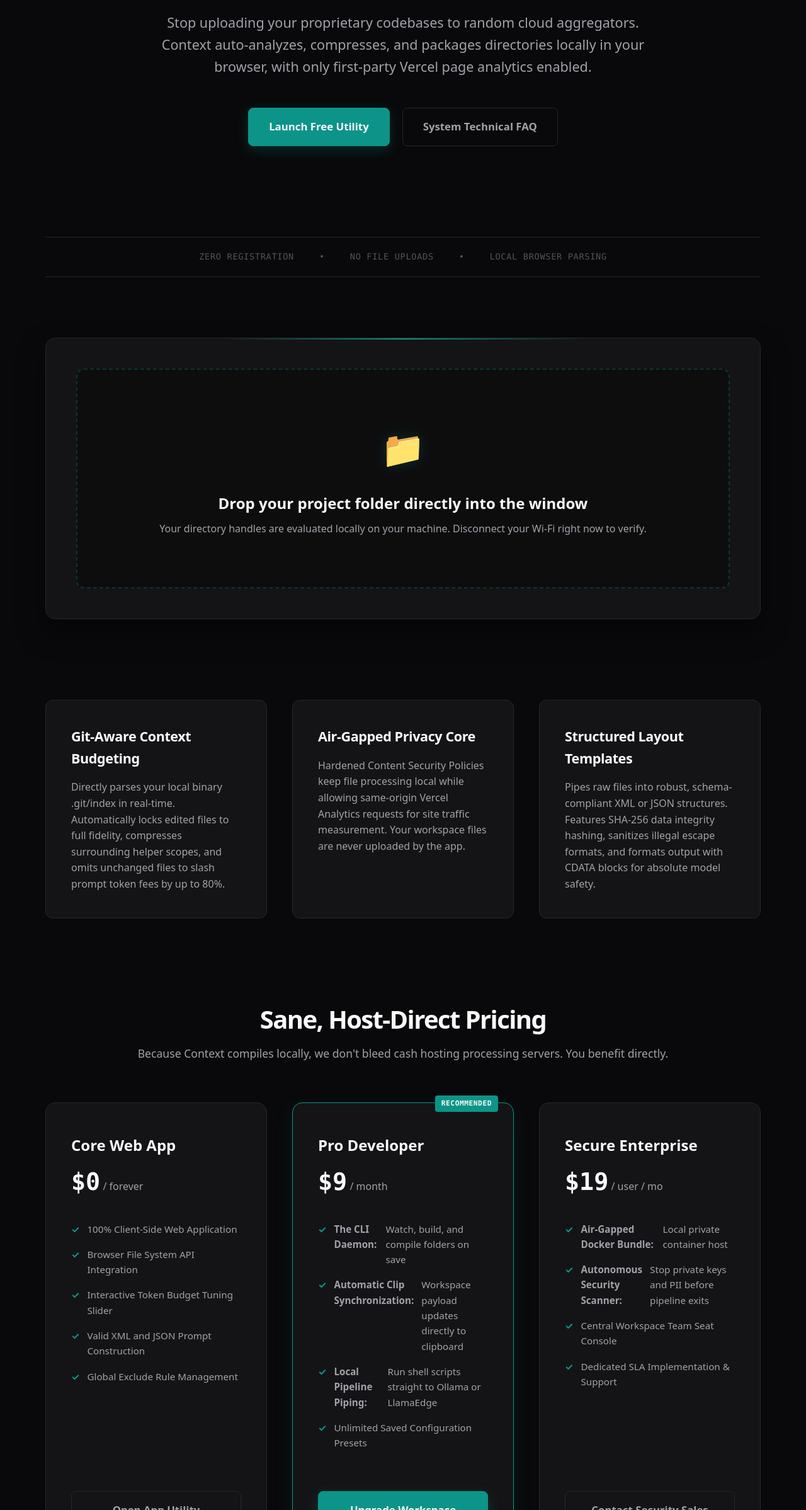
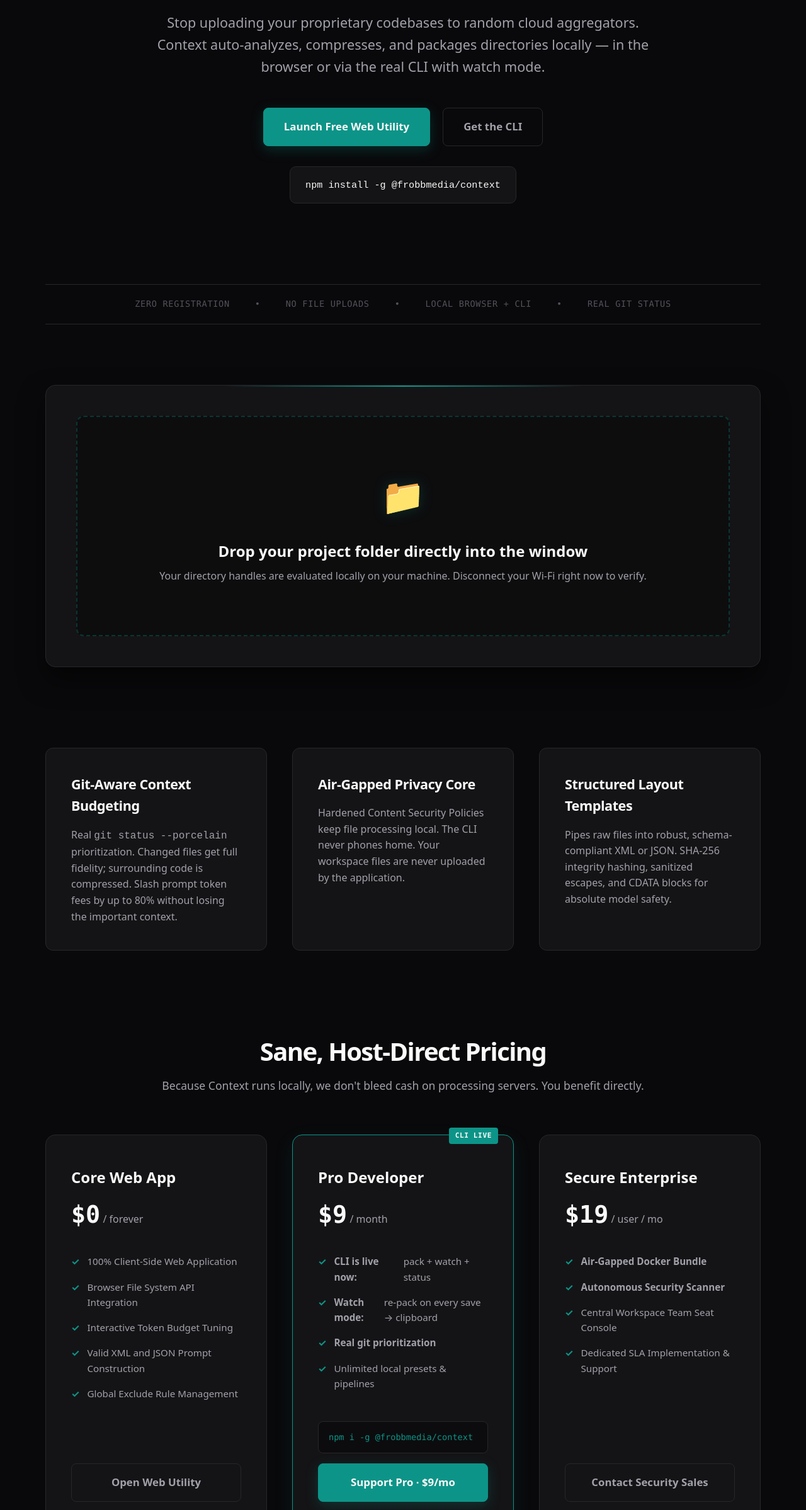
Before and after one commit to frobbmedia-creator/Context, a website: page outputs/context/index.html in a window 1280 px wide. Shown: the part 403-2800 px from the top of the page at 63% size. Drawn offline with Linux system fonts and the light colour scheme.

Commit message:
Landing page update: CLI is live. Hero + Pro card now show real install command. Badge, trust ribbon, FAQ and feature copy updated for v0.2.1.

```diff
--- a/outputs/context/index.html
+++ b/outputs/context/index.html
@@ -4,7 +4,7 @@
   <meta charset="UTF-8">
   <meta name="viewport" content="width=device-width, initial-scale=1.0">
   <title>CONTEXT — Local-First, Git-Aware Workspace Compressor for LLMs</title>
-  <meta name="description" content="Structure, compress, and package local code directories into beautiful, LLM-ready XML/JSON prompt bundles with absolute, air-gapped security.">
+  <meta name="description" content="Structure, compress, and package local code directories into beautiful, LLM-ready XML/JSON prompt bundles with absolute, air-gapped security. Free browser utility + real CLI with watch mode.">
   <meta http-equiv="Content-Security-Policy" content="default-src 'self'; script-src 'self' 'unsafe-inline'; connect-src 'self'; style-src 'self' 'unsafe-inline'; img-src 'self' data:; object-src 'none';">
   <script defer src="/_vercel/insights/script.js"></script>
   <style>
@@ -24,76 +24,71 @@
     body { background-color: var(--bg-main); color: var(--text-primary); font-family: var(--font-sans); line-height: 1.6; -webkit-font-smoothing: antialiased; }
     .container { max-width: 1200px; margin: 0 auto; padding: 0 2rem; }
 
-    /* Premium Header and Bold Brand Presentation */
     header { border-bottom: 1px solid var(--border-color); padding: 2rem 0; background: rgba(9, 9, 11, 0.5); backdrop-filter: blur(8px); }
     .header-nav { display: flex; justify-content: space-between; align-items: center; }
 
-    /* Giant, Premium Brand Identity */
     .brand { display: flex; align-items: center; gap: 1rem; text-decoration: none; color: var(--text-primary); }
     .brand-logo {
-      display: flex;
-      align-items: center;
-      justify-content: center;
-      font-family: var(--font-mono);
-      font-weight: 900;
-      font-size: 1.6rem;
-      color: var(--text-primary);
-      background: linear-gradient(135deg, #18181b 0%, #09090b 100%);
-      border: 2px solid var(--teal-accent);
-      border-radius: 8px;
-      width: 48px;
-      height: 48px;
+      display: flex; align-items: center; justify-content: center;
+      font-family: var(--font-mono); font-weight: 900; font-size: 1.6rem;
+      color: var(--text-primary); background: linear-gradient(135deg, #18181b 0%, #09090b 100%);
+      border: 2px solid var(--teal-accent); border-radius: 8px; width: 48px; height: 48px;
       box-shadow: 0 0 15px var(--teal-glow);
     }
     .brand-name { font-weight: 900; font-size: 2.2rem; letter-spacing: -0.05em; text-transform: uppercase; background: linear-gradient(180deg, #ffffff 30%, #a1a1aa 100%); -webkit-background-clip: text; -webkit-text-fill-color: transparent; }
 
     .security-badge { display: inline-flex; align-items: center; gap: 0.5rem; background: rgba(13, 148, 136, 0.08); border: 1px solid rgba(13, 148, 136, 0.25); padding: 0.5rem 1rem; border-radius: 6px; font-family: var(--font-mono); font-size: 0.8rem; color: var(--teal-accent); font-weight: 600; }
 
-    /* Hero Section */
     .hero { padding: 8rem 0 5rem 0; text-align: center; }
     .hero h1 { font-size: 4.2rem; font-weight: 900; letter-spacing: -0.05em; line-height: 1.05; margin-bottom: 2rem; background: linear-gradient(180deg, #ffffff 0%, #a1a1aa 100%); -webkit-background-clip: text; -webkit-text-fill-color: transparent; }
     .hero p { font-size: 1.35rem; color: var(--text-secondary); max-width: 800px; margin: 0 auto 3rem auto; font-weight: 400; }
 
-    /* Call to Action Controls */
-    .cta-group { display: flex; justify-content: center; gap: 1.25rem; margin-bottom: 4rem; }
+    .cta-group { display: flex; justify-content: center; gap: 1.25rem; margin-bottom: 2rem; flex-wrap: wrap; }
     .btn { display: inline-flex; align-items: center; justify-content: center; padding: 1rem 2rem; border-radius: 8px; font-weight: 700; font-size: 1.05rem; text-decoration: none; transition: all 0.2s cubic-bezier(0.16, 1, 0.3, 1); cursor: pointer; }
     .btn-primary { background-color: var(--teal-accent); color: var(--text-primary); border: 1px solid var(--teal-accent); box-shadow: 0 6px 20px var(--teal-glow); }
     .btn-primary:hover { background-color: #115e59; transform: translateY(-2px); box-shadow: 0 8px 25px rgba(13, 148, 136, 0.4); }
     .btn-secondary { background-color: transparent; color: var(--text-secondary); border: 1px solid var(--border-color); }
     .btn-secondary:hover { border-color: var(--teal-accent); color: var(--text-primary); transform: translateY(-2px); }
 
-    /* Trust Ribbon */
-    .trust-ribbon { display: flex; justify-content: center; gap: 2.5rem; font-family: var(--font-mono); font-size: 0.85rem; color: var(--text-muted); border-top: 1px solid var(--border-color); border-bottom: 1px solid var(--border-color); padding: 1.25rem 0; margin-bottom: 6rem; text-transform: uppercase; letter-spacing: 0.05em; }
+    .cli-install {
+      display: inline-block; margin: 0 auto 3rem; background: var(--bg-panel); border: 1px solid var(--border-color);
+      border-radius: 10px; padding: 1rem 1.5rem; font-family: var(--font-mono); font-size: 0.95rem; color: var(--teal-accent);
+    }
+    .cli-install code { color: var(--text-primary); }
 
-    /* Drag & Drop Visual Terminal Window */
+    .trust-ribbon { display: flex; justify-content: center; gap: 2.5rem; font-family: var(--font-mono); font-size: 0.85rem; color: var(--text-muted); border-top: 1px solid var(--border-color); border-bottom: 1px solid var(--border-color); padding: 1.25rem 0; margin-bottom: 6rem; text-transform: uppercase; letter-spacing: 0.05em; flex-wrap: wrap; }
+
     .app-preview-container { background-color: var(--bg-panel); border: 1px solid var(--border-color); border-radius: 16px; padding: 3rem; text-align: center; margin-bottom: 8rem; position: relative; overflow: hidden; box-shadow: 0 20px 40px rgba(0,0,0,0.5); }
     .app-preview-container::before { content: ''; position: absolute; top: 0; left: 50%; transform: translateX(-50%); width: 50%; height: 2px; background: linear-gradient(90deg, transparent, var(--teal-accent), transparent); }
     .dropzone-placeholder { border: 2px dashed rgba(13, 148, 136, 0.3); border-radius: 12px; padding: 5rem 2rem; background-color: rgba(9, 9, 11, 0.6); transition: all 0.25s ease; cursor: pointer; }
     .dropzone-placeholder:hover { border-color: var(--teal-accent); background-color: rgba(13, 148, 136, 0.03); box-shadow: inset 0 0 20px rgba(13, 148, 136, 0.05); }
     .dropzone-icon { font-size: 3.5rem; margin-bottom: 1.5rem; filter: drop-shadow(0 0 10px var(--teal-glow)); }
 
-    /* Core Value Pillars */
     .features-grid { display: grid; grid-template-columns: repeat(3, 1fr); gap: 2.5rem; margin-bottom: 8rem; }
     .feature-card { background-color: var(--bg-panel); border: 1px solid var(--border-color); border-radius: 12px; padding: 2.5rem; transition: border-color 0.2s ease; }
     .feature-card:hover { border-color: rgba(13, 148, 136, 0.4); }
     .feature-card h3 { font-size: 1.35rem; margin-bottom: 1rem; color: var(--text-primary); font-weight: 800; letter-spacing: -0.02em; }
     .feature-card p { color: var(--text-secondary); font-size: 1rem; line-height: 1.6; }
 
-    /* Pricing Structures */
     .pricing-section { text-align: center; margin-bottom: 8rem; }
     .pricing-section h2 { font-size: 2.5rem; font-weight: 900; letter-spacing: -0.04em; }
     .pricing-grid { display: grid; grid-template-columns: repeat(3, 1fr); gap: 2.5rem; margin-top: 4rem; text-align: left; }
     .pricing-card { background-color: var(--bg-panel); border: 1px solid var(--border-color); border-radius: 16px; padding: 3rem 2.5rem; display: flex; flex-direction: column; position: relative; }
     .pricing-card.premium { border-color: var(--teal-accent); box-shadow: 0 10px 30px rgba(13, 148, 136, 0.12); }
-    .pricing-card.premium::after { content: 'RECOMMENDED'; position: absolute; top: -12px; right: 24px; background-color: var(--teal-accent); color: var(--text-primary); font-family: var(--font-mono); font-size: 0.7rem; font-weight: 800; padding: 4px 10px; border-radius: 4px; letter-spacing: 0.05em; }
+    .pricing-card.premium::after { content: 'CLI LIVE'; position: absolute; top: -12px; right: 24px; background-color: var(--teal-accent); color: var(--text-primary); font-family: var(--font-mono); font-size: 0.7rem; font-weight: 800; padding: 4px 10px; border-radius: 4px; letter-spacing: 0.05em; }
     .pricing-card h3 { font-size: 1.5rem; margin-bottom: 0.5rem; font-weight: 800; }
     .price { font-size: 2.4rem; font-weight: 900; margin-bottom: 2rem; color: var(--text-primary); font-family: var(--font-mono); }
     .price span { font-size: 1rem; font-weight: 400; color: var(--text-secondary); font-family: var(--font-sans); }
-    .pricing-features { list-style-type: none; margin-bottom: 3rem; flex-grow: 1; }
+    .pricing-features { list-style-type: none; margin-bottom: 2rem; flex-grow: 1; }
     .pricing-features li { font-size: 0.95rem; color: var(--text-secondary); margin-bottom: 1rem; display: flex; align-items: flex-start; gap: 0.75rem; }
     .pricing-features li::before { content: "✓"; color: var(--teal-accent); font-weight: bold; }
 
-    /* Expanded Tech FAQ Design */
+    .install-box {
+      background: #0c0c0e; border: 1px solid var(--border-color); border-radius: 8px;
+      padding: 0.85rem 1rem; font-family: var(--font-mono); font-size: 0.85rem; color: var(--teal-accent);
+      margin-bottom: 1rem; word-break: break-all;
+    }
+
     .faq-section { max-width: 900px; margin: 0 auto 10rem auto; }
     .faq-section h2 { text-align: center; margin-bottom: 4rem; font-size: 2.5rem; font-weight: 900; letter-spacing: -0.04em; }
     .faq-item { border-bottom: 1px solid var(--border-color); padding: 2rem 0; }
@@ -113,40 +108,41 @@
   <header>
     <div class="container header-nav">
       <a href="#" class="brand">
-        <!-- Rebuilt Bento-Terminal Logo Icon -->
         <div class="brand-logo">[C]</div>
-        <!-- Oversized Premium Brand Name -->
         <span class="brand-name">Context</span>
       </a>
       <div class="security-badge">
-        <span>● Local Processing + Vercel Analytics</span>
+        <span>● CLI Live · Local Processing · v0.2.1</span>
       </div>
     </div>
   </header>
 
   <main class="container">
 
-    <!-- Hero Block -->
     <section class="hero">
       <h1>Optimized LLM Workspace Prompts.<br>Strictly 100% Local.</h1>
-      <p>Stop uploading your proprietary codebases to random cloud aggregators. Context auto-analyzes, compresses, and packages directories locally in your browser, with only first-party Vercel page analytics enabled.</p>
+      <p>Stop uploading your proprietary codebases to random cloud aggregators. Context auto-analyzes, compresses, and packages directories locally — in the browser or via the real CLI with watch mode.</p>
 
       <div class="cta-group">
-        <a href="/app" class="btn btn-primary">Launch Free Utility</a>
-        <a href="#faq" class="btn btn-secondary">System Technical FAQ</a>
+        <a href="/app" class="btn btn-primary">Launch Free Web Utility</a>
+        <a href="#cli" class="btn btn-secondary">Get the CLI</a>
+      </div>
+
+      <div class="cli-install" id="cli">
+        <code>npm install -g @frobbmedia/context</code>
       </div>
     </section>
 
-    <!-- PWA Trust Flags -->
     <div class="trust-ribbon">
       <span>Zero registration</span>
       <span>•</span>
       <span>No file uploads</span>
       <span>•</span>
-      <span>Local browser parsing</span>
+      <span>Local browser + CLI</span>
+      <span>•</span>
+      <span>Real git status</span>
     </div>
 
-    <!-- Interface Preview / Drag Target -->
     <section class="app-preview-container">
       <div class="dropzone-placeholder" onclick="window.location.href='/app'">
         <div class="dropzone-icon">📁</div>
@@ -157,26 +153,24 @@
       </div>
     </section>
 
-    <!-- Core Pillars -->
     <section class="features-grid">
       <div class="feature-card">
         <h3>Git-Aware Context Budgeting</h3>
-        <p>Directly parses your local binary .git/index in real-time. Automatically locks edited files to full fidelity, compresses surrounding helper scopes, and omits unchanged files to slash prompt token fees by up to 80%.</p>
+        <p>Real <code>git status --porcelain</code> prioritization. Changed files get full fidelity; surrounding code is compressed. Slash prompt token fees by up to 80% without losing the important context.</p>
       </div>
       <div class="feature-card">
         <h3>Air-Gapped Privacy Core</h3>
-        <p>Hardened Content Security Policies keep file processing local while allowing same-origin Vercel Analytics requests for site traffic measurement. Your workspace files are never uploaded by the app.</p>
+        <p>Hardened Content Security Policies keep file processing local. The CLI never phones home. Your workspace files are never uploaded by the application.</p>
       </div>
       <div class="feature-card">
         <h3>Structured Layout Templates</h3>
-        <p>Pipes raw files into robust, schema-compliant XML or JSON structures. Features SHA-256 data integrity hashing, sanitizes illegal escape formats, and formats output with CDATA blocks for absolute model safety.</p>
+        <p>Pipes raw files into robust, schema-compliant XML or JSON. SHA-256 integrity hashing, sanitized escapes, and CDATA blocks for absolute model safety.</p>
       </div>
     </section>
 
-    <!-- Commercial Tier Options -->
     <section class="pricing-section">
       <h2>Sane, Host-Direct Pricing</h2>
-      <p style="color: var(--text-secondary); margin-top: 0.5rem; font-size: 1.1rem;">Because Context compiles locally, we don't bleed cash hosting processing servers. You benefit directly.</p>
+      <p style="color: var(--text-secondary); margin-top: 0.5rem; font-size: 1.1rem;">Because Context runs locally, we don't bleed cash on processing servers. You benefit directly.</p>
 
       <div class="pricing-grid">
         <div class="pricing-card">
@@ -185,31 +179,32 @@
           <ul class="pricing-features">
             <li>100% Client-Side Web Application</li>
             <li>Browser File System API Integration</li>
-            <li>Interactive Token Budget Tuning Slider</li>
+            <li>Interactive Token Budget Tuning</li>
             <li>Valid XML and JSON Prompt Construction</li>
             <li>Global Exclude Rule Management</li>
           </ul>
-          <a href="/app" class="btn btn-secondary" style="margin-top: auto; width: 100%;">Open App Utility</a>
+          <a href="/app" class="btn btn-secondary" style="margin-top: auto; width: 100%;">Open Web Utility</a>
         </div>
 
         <div class="pricing-card premium">
           <h3>Pro Developer</h3>
           <div class="price">$9<span> / month</span></div>
           <ul class="pricing-features">
-            <li><strong>The CLI Daemon:</strong> Watch, build, and compile folders on save</li>
-            <li><strong>Automatic Clip Synchronization:</strong> Workspace payload updates directly to clipboard</li>
-            <li><strong>Local Pipeline Piping:</strong> Run shell scripts straight to Ollama or LlamaEdge</li>
-            <li>Unlimited Saved Configuration Presets</li>
+            <li><strong>CLI is live now:</strong> pack + watch + status</li>
+            <li><strong>Watch mode:</strong> re-pack on every save → clipboard</li>
+            <li><strong>Real git prioritization</strong></li>
+            <li>Unlimited local presets & pipelines</li>
           </ul>
-          <a href="https://buy.stripe.com/8x2fZgh0M0qG1SI8mQb7y01" class="btn btn-primary" style="margin-top: auto; width: 100%;">Upgrade Workspace</a>
+          <div class="install-box">npm i -g @frobbmedia/context</div>
+          <a href="https://buy.stripe.com/8x2fZgh0M0qG1SI8mQb7y01" class="btn btn-primary" style="width: 100%;">Support Pro · $9/mo</a>
         </div>
 
         <div class="pricing-card">
           <h3>Secure Enterprise</h3>
           <div class="price">$19<span> / user / mo</span></div>
           <ul class="pricing-features">
-            <li><strong>Air-Gapped Docker Bundle:</strong> Local private container host</li>
-            <li><strong>Autonomous Security Scanner:</strong> Stop private keys and PII before pipeline exits</li>
+            <li><strong>Air-Gapped Docker Bundle</strong></li>
+            <li><strong>Autonomous Security Scanner</strong></li>
             <li>Central Workspace Team Seat Console</li>
             <li>Dedicated SLA Implementation & Support</li>
           </ul>
@@ -218,48 +213,32 @@
       </div>
     </section>
 
-    <!-- Deep-Dive Tech FAQs -->
     <section class="faq-section" id="faq">
       <h2>Technical Deep Dive & FAQ</h2>
 
       <div class="faq-item">
         <div class="faq-question">How does Context read my workspace without sending it to a server?</div>
-        <div class="faq-answer">We leverage the modern File System Access API (showDirectoryPicker). When you pick a folder, your browser creates a secure, temporary local handle. Context directly maps these handles to offline web worker threads. Your codebase is parsed, filtered, and aggregated inside isolated sandbox memory—and completely flushed when you close the browser tab.</div>
+        <div class="faq-answer">Browser version uses the File System Access API + workers. CLI version reads the filesystem directly. In both cases your code never leaves the machine.</div>
       </div>
 
       <div class="faq-item">
-        <div class="faq-question">How does the Git-aware prioritization scale, and does it write to my workspace?</div>
-        <div class="faq-answer">No write operations are performed. The app opens your filesystem workspace handles with strict read-only permissions. We locate your local .git/index file, parse its binary stream inside a web worker to map tracking flags, and cross-reference file timestamps against last-modified heuristics. This allows us to auto-assign high weights to edited code and compress raw surrounding codebases without modifying a single block of your Git tree.</div>
+        <div class="faq-question">How does the Git-aware prioritization work?</div>
+        <div class="faq-answer">The CLI runs real <code>git status --porcelain</code> and <code>git ls-files</code>. Any working-tree change gets priority 100. The browser version uses a lighter index + mtime heuristic. Neither writes to your repository.</div>
       </div>
 
       <div class="faq-item">
-        <div class="faq-question">How are token estimations computed without downloading a massive binary file?</div>
-        <div class="faq-answer">Instead of forcing users to download 15MB+ Tiktoken WASM blocks, we wrote a lightweight local token parser (tokenizer.js). By scanning AST syntax densities and evaluating character weight tables across different programming languages, it calculates token distributions staying within a ±5% deviation threshold of GPT-4o/Claude-3 cl100k_base.</div>
-      </div>
-
-      <div class="faq-item">
-        <div class="faq-question">Firefox and Safari don't fully support the Folder Picker API. What happens?</div>
-        <div class="faq-answer">We built a fast browser-native ZIP extraction fallback. If Context detects Safari or Firefox, it activates an offline dropzone target. Simply zip your folder, drop it in, and our background Web Worker uses native browser DecompressionStreams to inflate, index, and compress your workspace in pure sandboxed RAM.</div>
+        <div class="faq-question">Is the CLI free?</div>
+        <div class="faq-answer">The source is MIT-licensed. You can install and run it today with <code>npm install -g @frobbmedia/context</code>. The $9/mo Pro tier supports continued development and unlocks priority features and support.</div>
       </div>
 
       <div class="faq-item">
         <div class="faq-question">What is a Content Security Policy (CSP), and why is yours so strict?</div>
-        <div class="faq-answer">A Content Security Policy is a security firewall enforced by the browser. Context keeps scripts and workers self-hosted, allows same-origin Vercel Analytics requests, and does not upload workspace file contents. File parsing and packaging stay in the local browser runtime.</div>
+        <div class="faq-answer">A Content Security Policy is a security firewall enforced by the browser. Context keeps scripts and workers self-hosted, allows same-origin Vercel Analytics requests, and does not upload workspace file contents.</div>
       </div>
 
       <div class="faq-item">
-        <div class="faq-question">How are custom ignore and exclusion rules handled locally?</div>
-        <div class="faq-answer">We automatically locate and read your local .gitignore configurations during directories mapping. Additionally, you can configure custom global rule patterns on the UI interface. All these exclusion filters are parsed and executed inside index workers so useless directories like node_modules or .direnv are completely ignored prior to computing weight priorities.</div>
-      </div>
-
-      <div class="faq-item">
-        <div class="faq-question">Can the application handle massive repositories without causing memory leaks?</div>
-        <div class="faq-answer">Yes. Because our pipeline is strictly non-blocking, file processing is delegated entirely to background worker threads. Instead of caching heavy raw file strings in memory, the system indexes file-paths and dynamic modification metrics first, keeping memory allocation minimal and maintaining a smooth 60 FPS workspace UI.</div>
-      </div>
-
-      <div class="faq-item">
-        <div class="faq-question">What makes your output payloads safer for LLMs than standard raw code copy-pasting?</div>
-        <div class="faq-answer">Models like Claude and Gemini are trained to parse system instructions formatted with XML tags. Context encodes every file payload within isolated XML blocks, sanitizes illegal characters that lead to parser crashes, wraps raw code inside CDATA blocks to prevent nested tags from polluting instructions, and generates checksum validation hashes so the LLM has zero confusion about file states.</div>
+        <div class="faq-question">Can the application handle massive repositories?</div>
+        <div class="faq-answer">Yes. Processing is non-blocking (workers in the browser, efficient streaming in the CLI). Ignore rules are applied early. Memory stays under control even on large monorepos.</div>
       </div>
     </section>
 
@@ -267,7 +246,7 @@
 
   <footer>
     <div class="container">
-      <p>&copy; 2026 Frobb Media. All rights reserved. Context is open-source, client-side developer tooling licensed under MIT.</p>
+      <p>&copy; 2026 Frobb Media. Context is open-source (MIT). CLI v0.2.1 is live.</p>
     </div>
   </footer>
 
```
